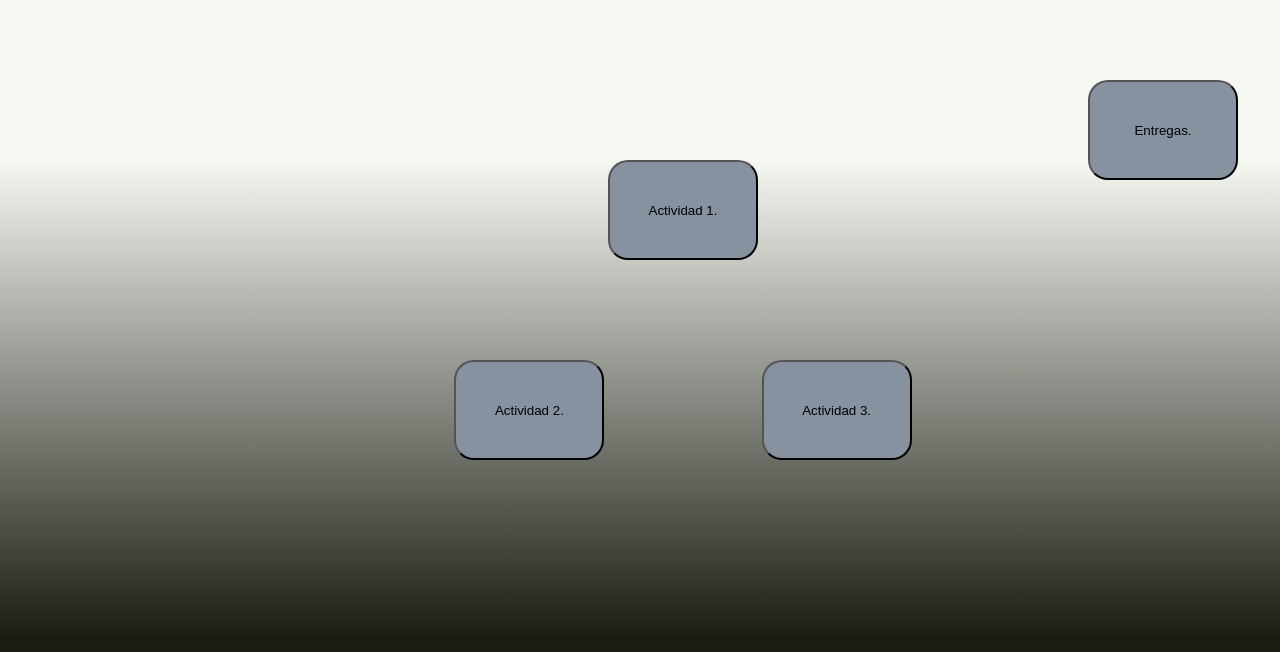
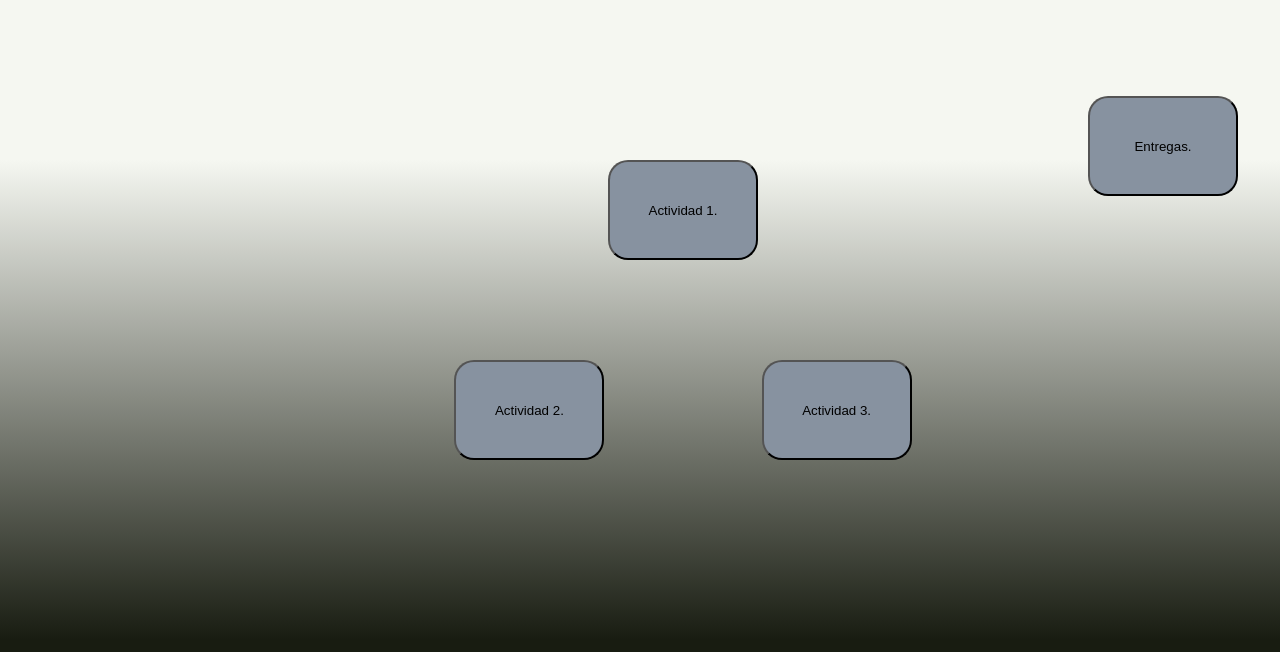
Before and after one commit to SanMartinez1/intervalo, a plain HTML site: page index.html in a window 1280 px wide. Drawn offline with Linux system fonts and the light colour scheme.

Commit message:
Update index.html

```diff
--- a/index.html
+++ b/index.html
@@ -42,7 +42,7 @@ body{
             }
 </script>
 
-<button onclick="e()" style="position: absolute;top: 10%; left: 85%; width: 150px; height: 100px; z-index: 10; background: #8792A0; border-radius: 20px; border;"> Entregas. </button>
+<button onclick="e()" style="position: absolute;top: 12%; left: 85%; width: 150px; height: 100px; z-index: 10; background: #8792A0; border-radius: 20px; border;"> Entregas. </button>
 </div>
 <script>
     function e() {
```
